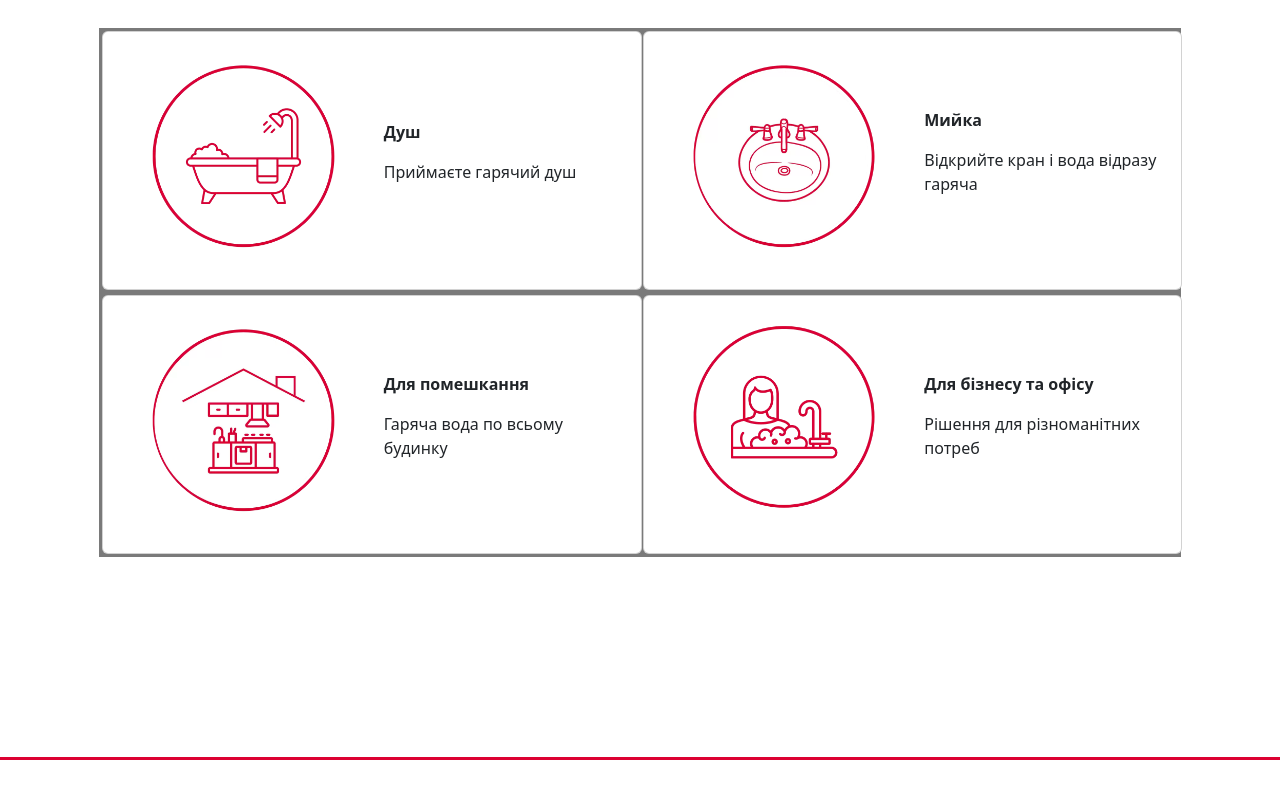
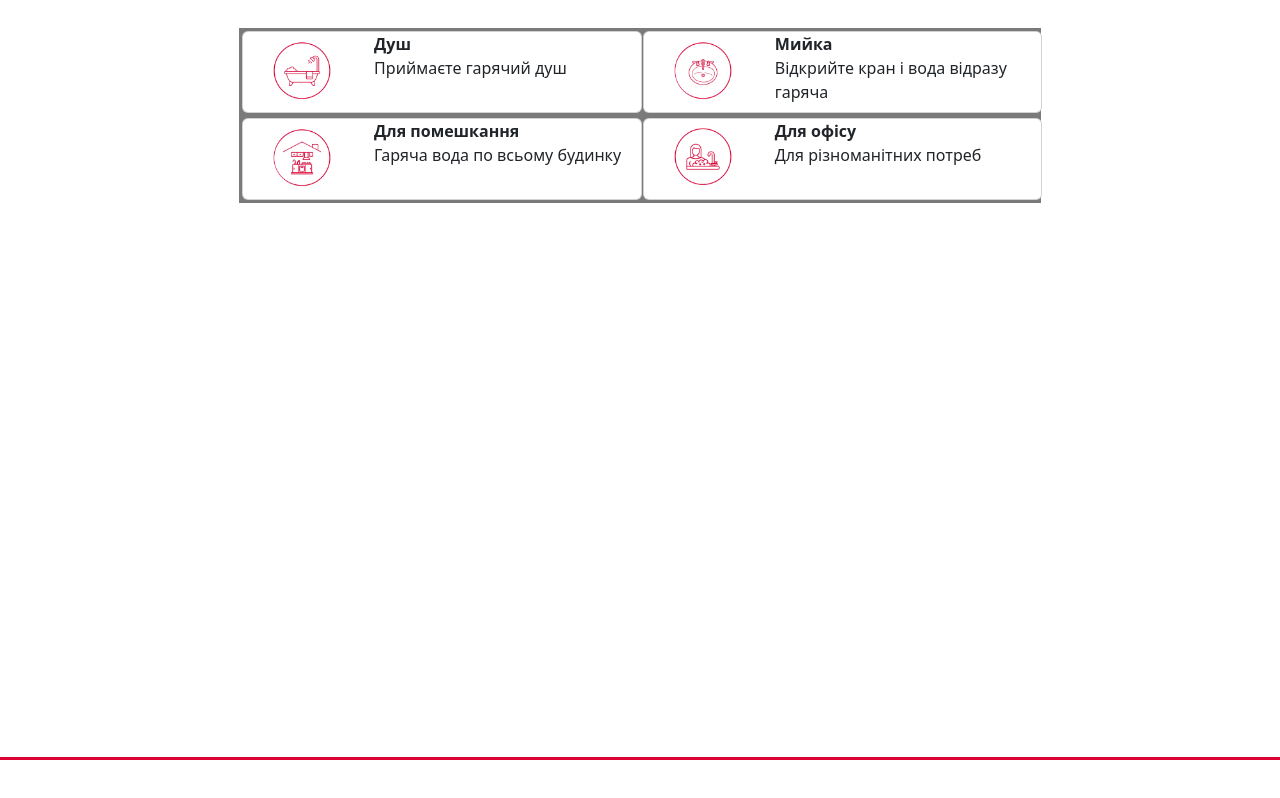
Before and after one commit to ferikand/personal-project-for-js-course, a website: page heaters-applications.html in a window 1280 px wide. Drawn offline with nearby package versions, Linux system fonts and the light colour scheme.

Commit message:
improve applications cards dimensions

```diff
--- a/css/heaters-applications.css
+++ b/css/heaters-applications.css
@@ -35,10 +35,10 @@
 }
 
 .card {
-  margin: 0, 5px;
-  align-items: center;
+  align-items: flex-start;
   margin: 2px;
   flex-direction: row;
+  padding: 0;
 }
 .card:hover {
   cursor: pointer;
@@ -77,12 +77,19 @@ a {
 .application-img_container {
   align-items: center;
   justify-content: center;
-  max-width: 50%;
+  max-width: 30%;
   padding: 0;
+
+  .appImg {
+    max-height: 10vh;
+  }
 }
 .application-info_container {
   flex-direction: column;
-  max-width: 50%;
+  max-width: 70%;
+  p {
+    margin: 0;
+  }
 }
 
 /* heaters cards */
--- a/heaters-applications.html
+++ b/heaters-applications.html
@@ -35,7 +35,7 @@
             <div id="shower" class="card container shower container-fluid">
               <div class="application-img_container container container-fluid">
                 <img
-                  class="appImg img-fluid"
+                  class="appImg img img-fluid"
                   src="img/Bath08-23.webp"
                   alt="shower"
                 />
@@ -48,7 +48,7 @@
             <div id="sink" class="card container sink container-fluid">
               <div class="application-img_container container container-fluid">
                 <img
-                  class="appImg img-fluid"
+                  class="appImg img img-fluid"
                   src="img/Cat-sink.webp"
                   alt="sink"
                 />
@@ -61,7 +61,7 @@
             <div id="home" class="card container home container-fluid">
               <div class="application-img_container container container-fluid">
                 <img
-                  class="img-fluid appImg img-fluid"
+                  class="img-fluid appImg img img-fluid"
                   src="img/46.webp"
                   alt="home"
                 />
@@ -74,14 +74,14 @@
             <div id="business" class="card container business container-fluid">
               <div class="application-img_container container container-fluid">
                 <img
-                  class="appImg img-fluid"
+                  class="appImg img img-fluid"
                   src="img/cat_commercial.webp"
                   alt="commercial"
                 />
               </div>
               <div class="application-info_container container container-fluid">
-                <p><strong>Для бізнесу та офісу</strong></p>
-                <p>Рішення для різноманітних потреб</p>
+                <p><strong>Для офісу</strong></p>
+                <p>Для різноманітних потреб</p>
               </div>
             </div>
           </div>
```
